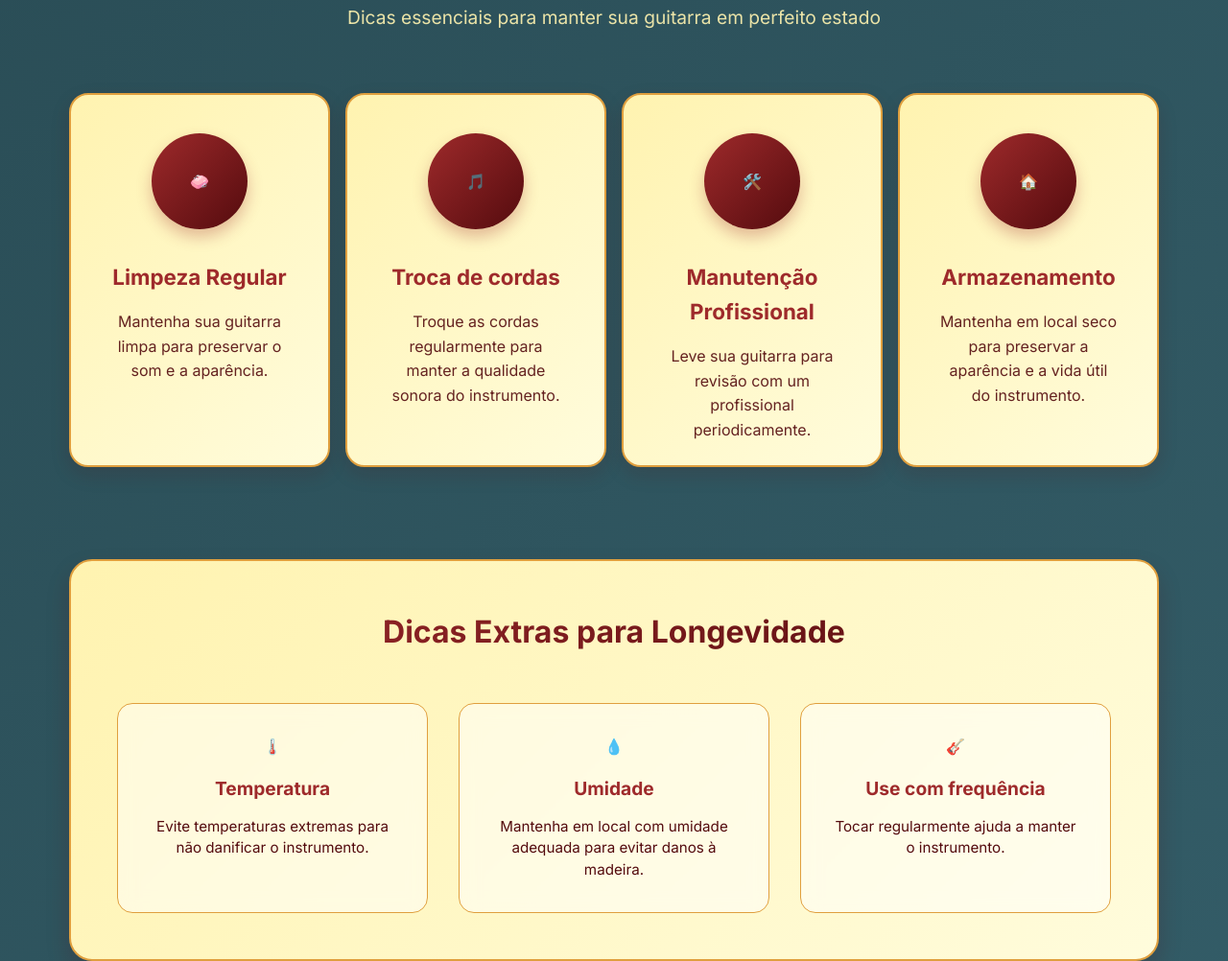
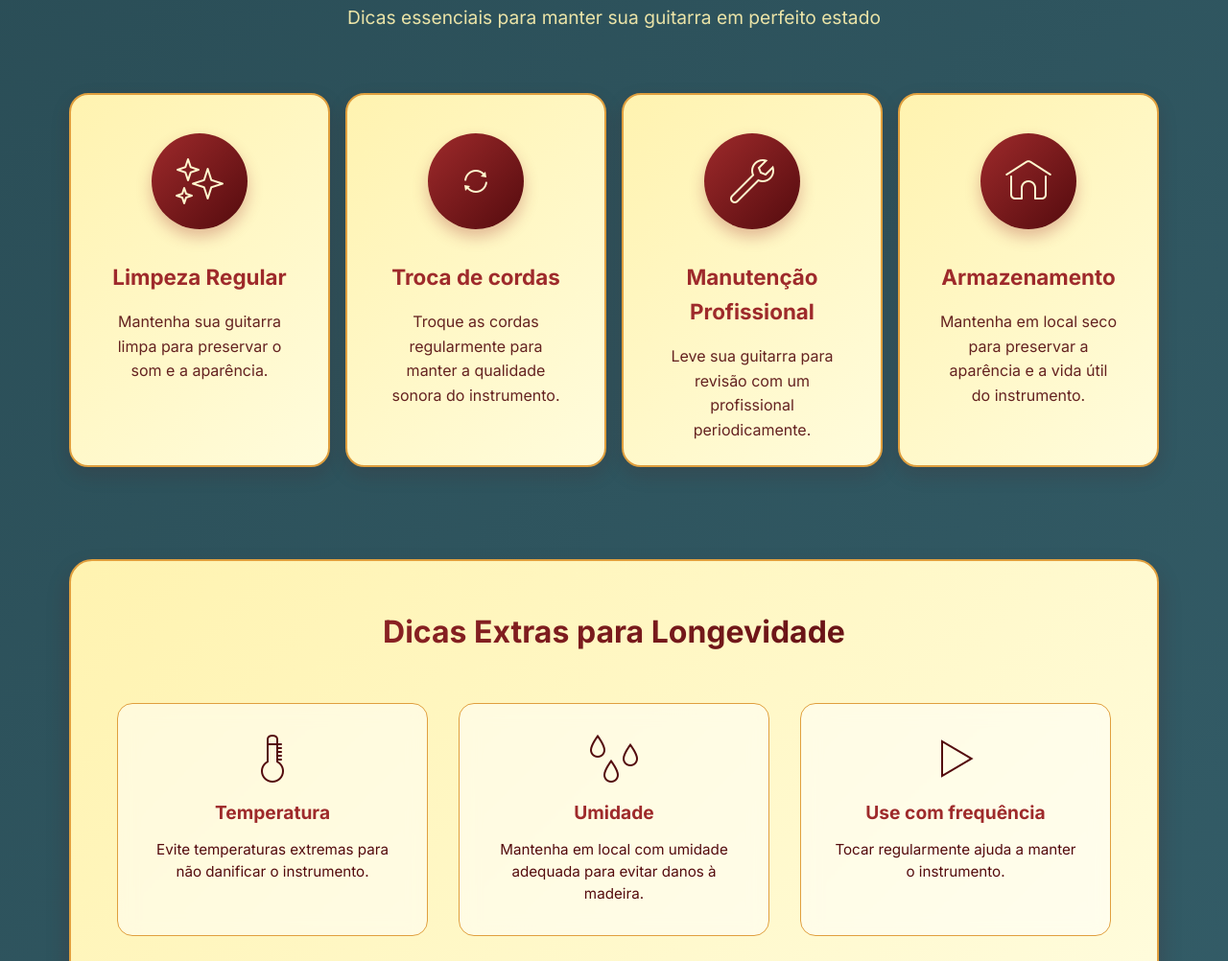
Before and after one commit to Rayoliveir/GuitarWave, a plain HTML site: page index.html in a window 1280 px wide. Shown: the part 2607-3609 px from the top of the page at 96% size. Drawn offline with Linux system fonts and the light colour scheme.

Commit message:
Adicionando os icones

```diff
--- a/css/style.css
+++ b/css/style.css
@@ -999,3 +999,9 @@ body {
     color: black !important;
   }
 }
+
+.timeline-checkbox:checked ~ .timeline-card {
+  opacity: 1;
+  pointer-events: auto;
+  transform: translateX(-50%) translateY(-10px);
+}
--- a/index.html
+++ b/index.html
@@ -172,7 +172,7 @@
                         <div class="guitar-card-front">
                             <div class="card-image">
                                 <img src="images/acustica.png" alt="Acústica">
-                                <span class="card-icon">🎸</span>
+                                <span class="card-icon"><img src="images/icons/nota-musical.png" alt=""></span>
                             </div>
                             <div class="card-content">
                                 <h3>Acústica</h3>
@@ -191,13 +191,12 @@
                         </div>
                     </div>
                 </div>
-                <!-- Repita para os outros tipos -->
                 <div class="guitar-card-container" tabindex="0">
                     <div class="guitar-card">
                         <div class="guitar-card-front">
                             <div class="card-image">
                                 <img src="images/semi-acustica.png" alt="Semi-Acústica">
-                                <span class="card-icon">🎸</span>
+                                <span class="card-icon"><img src="images/icons/volume.png" alt=""></span>
                             </div>
                             <div class="card-content">
                                 <h3>Semi-Acústica</h3>
@@ -221,7 +220,7 @@
                         <div class="guitar-card-front">
                             <div class="card-image">
                                 <img src="images/eletrica.webp" alt="Elétrica">
-                                <span class="card-icon">🎸</span>
+                                <span class="card-icon"><img src="images/icons/raio.png"></span>
                             </div>
                             <div class="card-content">
                                 <h3>Elétrica</h3>
@@ -252,7 +251,7 @@
             <div class="care-cards-grid">
                 <div class="care-card" tabindex="0">
                     <div class="care-card-content">
-                        <div class="care-icon">🧼</div>
+                        <div class="care-icon"><img src="images/icons/icons8-estrelas-50.png" alt=""></div>
                         <h3>Limpeza Regular</h3>
                         <p>Mantenha sua guitarra limpa para preservar o som e a aparência.</p>
                     </div>
@@ -263,7 +262,7 @@
                 </div>
                 <div class="care-card" tabindex="0">
                     <div class="care-card-content">
-                        <div class="care-icon">🎵</div>
+                        <div class="care-icon"><img src="images/icons/recarregar.png" alt=""></div>
                         <h3>Troca de cordas</h3>
                         <p>Troque as cordas regularmente para manter a qualidade sonora do instrumento.</p>
                     </div>
@@ -274,7 +273,7 @@
                 </div>
                 <div class="care-card" tabindex="0">
                     <div class="care-card-content">
-                        <div class="care-icon">🛠️</div>
+                        <div class="care-icon"><img src="images/icons/manutenção.png" alt=""></div>
                         <h3>Manutenção Profissional</h3>
                         <p>Leve sua guitarra para revisão com um profissional periodicamente.</p>
                     </div>
@@ -285,7 +284,7 @@
                 </div>
                 <div class="care-card" tabindex="0">
                     <div class="care-card-content">
-                        <div class="care-icon">🏠</div>
+                        <div class="care-icon"><img src="images/icons/casinha.png" alt=""></div>
                         <h3>Armazenamento</h3>
                         <p>Mantenha em local seco para preservar a aparência e a vida útil do instrumento.</p>
                     </div>
@@ -299,17 +298,17 @@
                 <h3 class="extra-tips-title">Dicas Extras para Longevidade</h3>
                 <div class="extra-tips-grid">
                     <div class="extra-tip">
-                        <div class="tip-icon">🌡️</div>
+                        <div class="tip-icon"><img src="images/icons/temperatura.png" alt=""></div>
                         <h5>Temperatura</h5>
                         <p>Evite temperaturas extremas para não danificar o instrumento.</p>
                     </div>
                     <div class="extra-tip">
-                        <div class="tip-icon">💧</div>
+                        <div class="tip-icon"><img src="images/icons/molhado.png" alt=""></div>
                         <h5>Umidade</h5>
                         <p>Mantenha em local com umidade adequada para evitar danos à madeira.</p>
                     </div>
                     <div class="extra-tip">
-                        <div class="tip-icon">🎸</div>
+                        <div class="tip-icon"><img src="images/icons/reproduzir.png" alt=""></div>
                         <h5>Use com frequência</h5>
                         <p>Tocar regularmente ajuda a manter o instrumento.</p>
                     </div>
```
Also changed, not shown: images/icons/casinha.png (added), images/icons/icons8-estrelas-50.png (added), images/icons/manutenção.png (added), images/icons/molhado.png (added), images/icons/nota-musical.png (added), images/icons/raio.png (added), images/icons/recarregar.png (added), images/icons/reproduzir.png (added), images/icons/temperatura.png (added), images/icons/volume.png (added).
